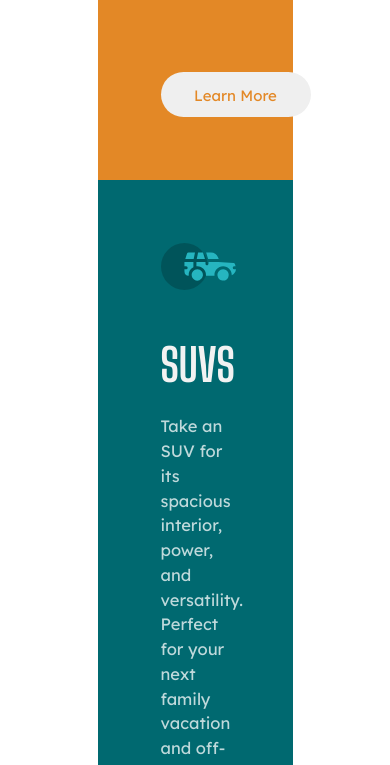
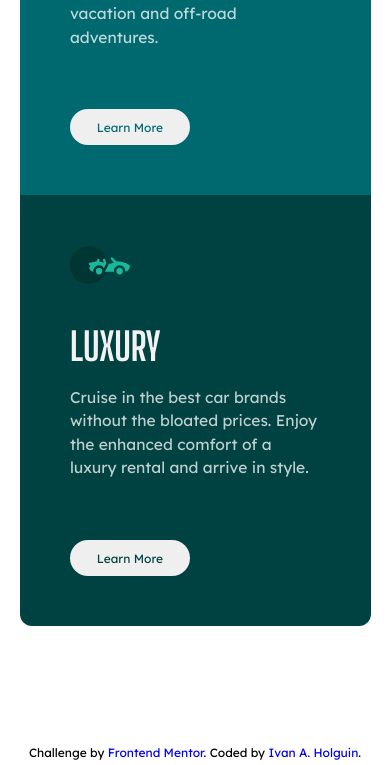
Before and after one commit to Ascecent/FrontEnd-Mentor-Challenge-3-column-preview-card-component, a plain HTML site: page index.html in a window 390 px wide. Shown: the part 809-1574 px from the top of the page. Drawn offline with Linux system fonts and the light colour scheme.

Commit message:
Adding responsive styles for mobiles

```diff
--- a/styles/index.css
+++ b/styles/index.css
@@ -179,3 +179,24 @@ footer *{
         margin: 1.5rem 0;
     }
 }
+
+/*========================
+== MOBILE MEDIA QUERIES ==
+========================*/
+
+@media screen and (max-width:600px) {
+    *{
+        font-size: 12px;
+    }
+
+    .cards{
+        width: 90vw;
+    }
+
+    .card_item h2{
+        font-size: 3.2rem;
+    }
+    .card_item p{
+        font-size: 1.3rem;
+    }
+}
```
